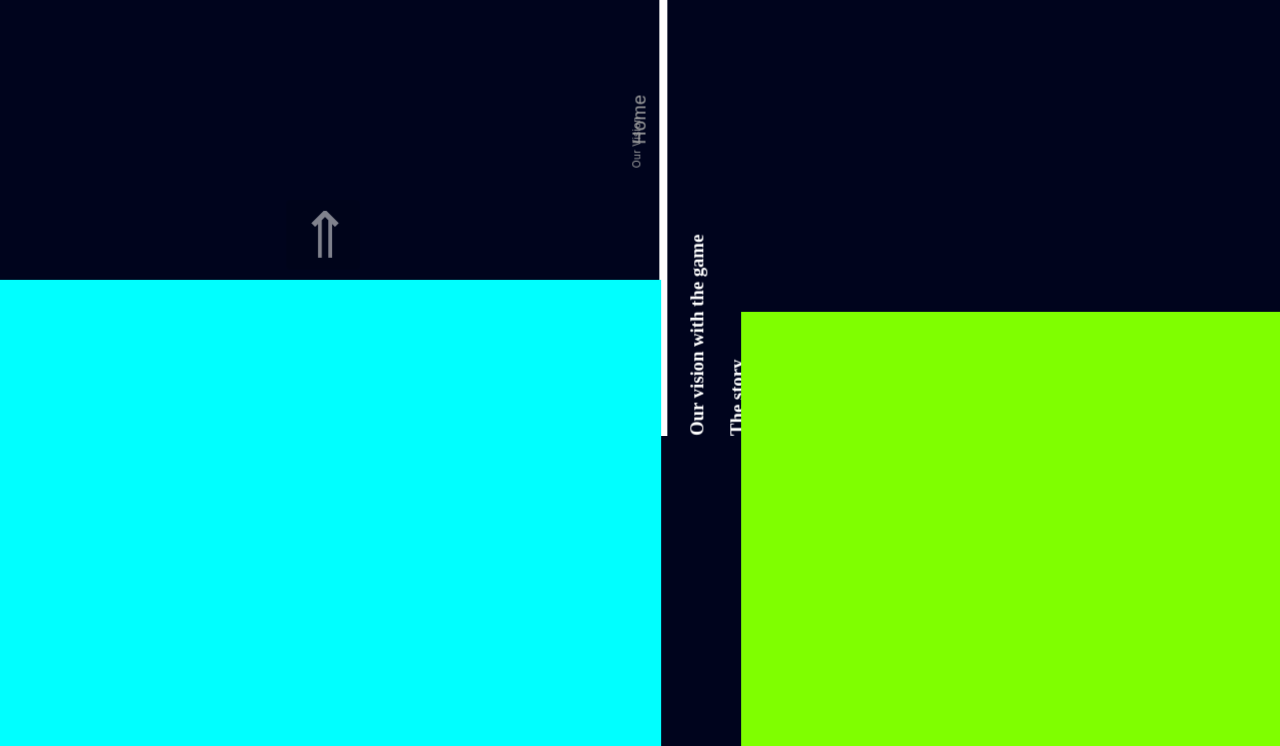
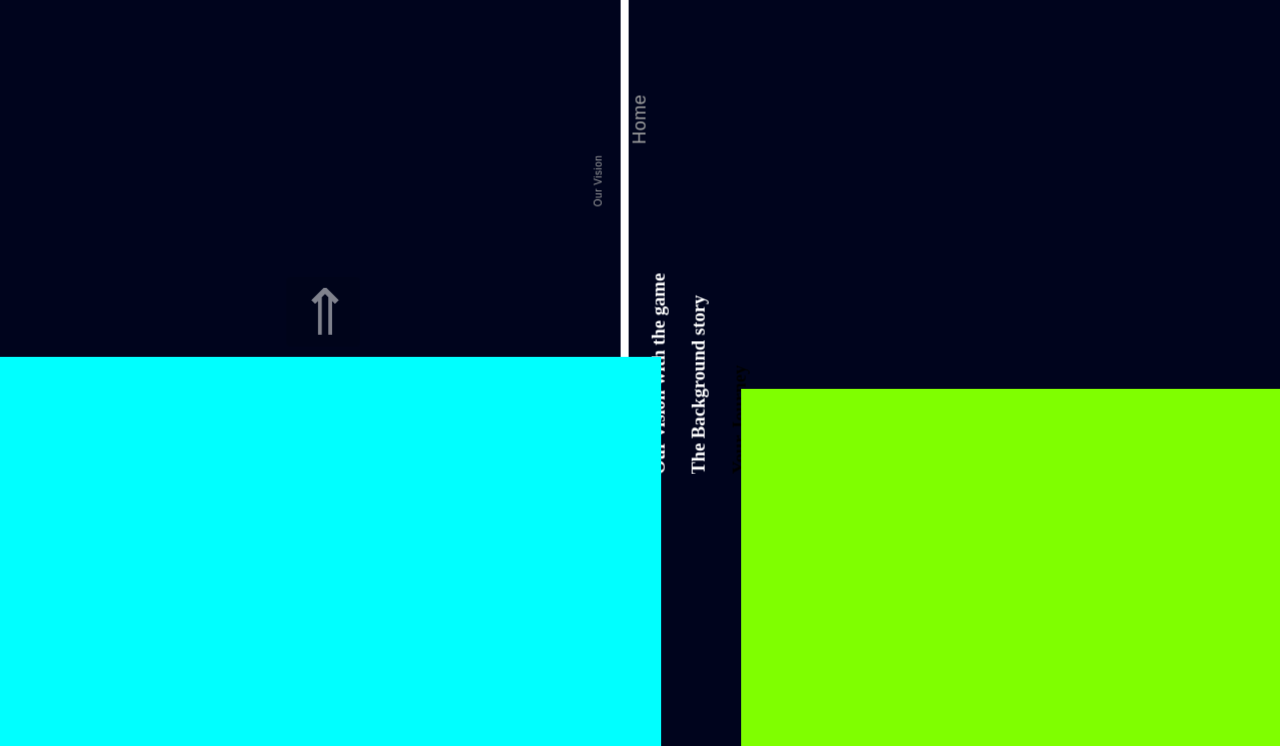
Before and after one commit to GamePace123/GameDev, a plain HTML site: page TheUnknown.html in a window 1280 px wide. Shown: the part 334-1080 px from the top of the page. Drawn offline with Linux system fonts and the light colour scheme; grey boxes are pictures that could not be loaded.

Commit message:
Test fix

```diff
--- a/Css/SharedCss.css
+++ b/Css/SharedCss.css
@@ -82,7 +82,7 @@
 
 }
 
-@media (min-width: 1000px){
+@media screen and (min-width: 1000px){
     /* General Info */
     .LoadAllOtherElements{
         opacity: 0%;
--- a/TheUnknown.html
+++ b/TheUnknown.html
@@ -53,7 +53,11 @@
         </div>
 
         <div id="Story">
-            <h3 class="ColorWhite">The story</h3>
+            <h3 class="ColorWhite">The Background story</h3>
+            <p></p>
+
+            <h3>Your Journey</h3>
+            <p>Test</p>
         </div>
     </main>
 
```
